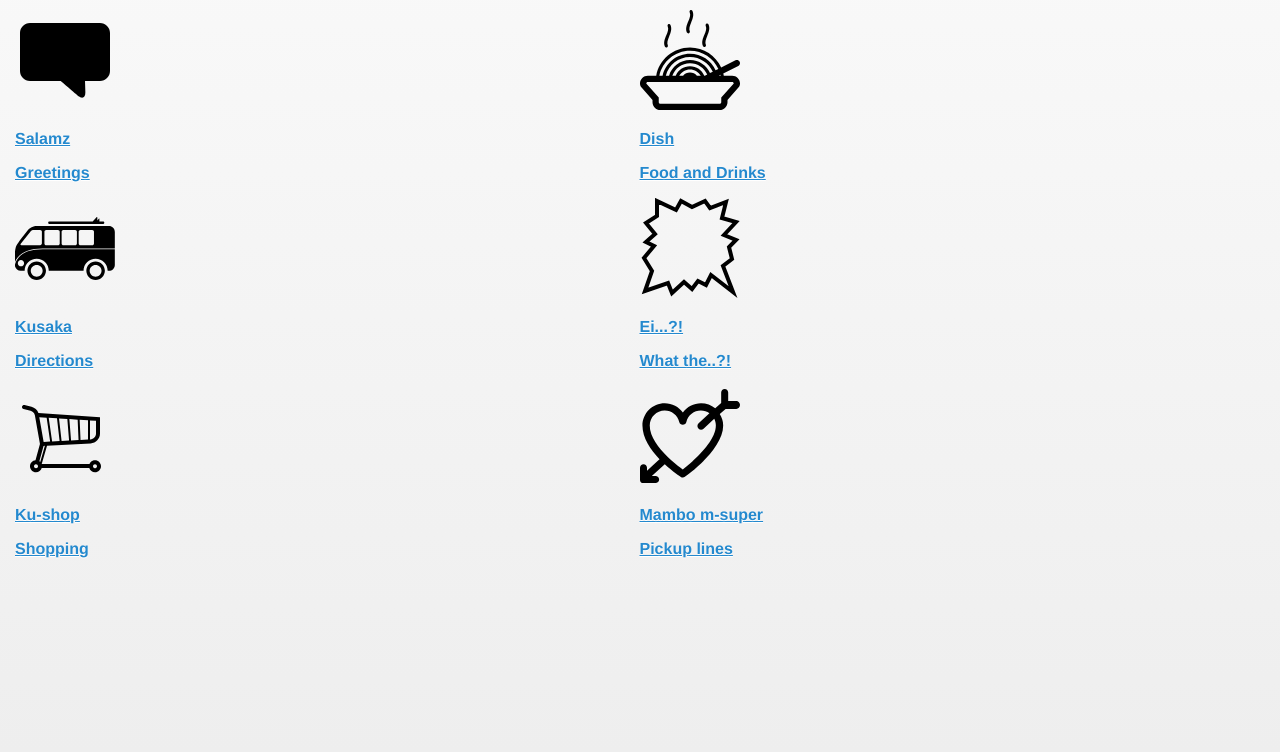
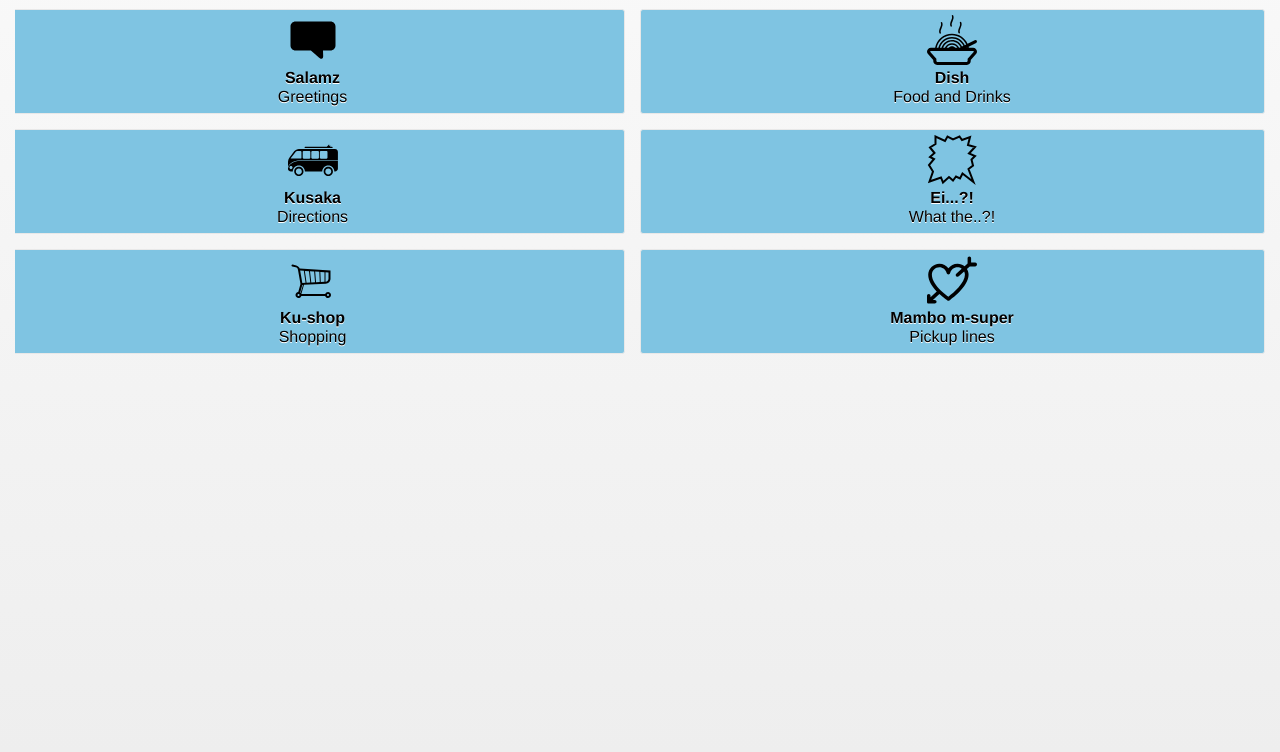
Before and after one commit to robinkiplangat/Doze_poa, a plain HTML site: page index.html in a window 1280 px wide. Shown: the part 48-800 px from the top of the page. Drawn offline with Linux system fonts and the light colour scheme.

Commit message:
corrected

```diff
--- a/index.html
+++ b/index.html
@@ -5,10 +5,10 @@
     <meta name="viewport" content="width=device-width, initial-scale=1.0, maximum-scale=1.0, user-scalable=0">
     <title>Doze Poa</title>
     <link rel="stylesheet" type="text/css" href="css/jquery.mobile-1.3.2.min.css">
-   <!--  <link rel="stylesheet" type="text/css" href="css/screen.css">
+    <link rel="stylesheet" type="text/css" href="css/screen.css">
     <link rel="shortcut icon" href="img/dozepoa-icon.png">
     <link rel="apple-touch-icon-precomposed" href="img/dozepoa.png">
-  </head> -->
+  </head>
   <body>
     <script id="nav-template" type="text/x-handlebars">
       <div data-role="page" id="homepage">
```
